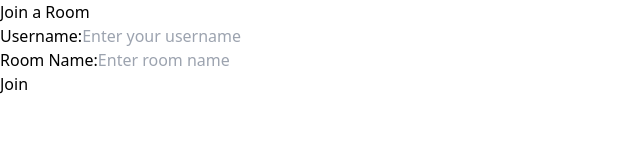
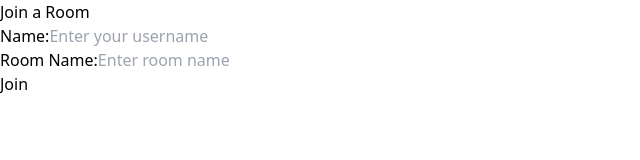
Before and after one commit to rakshit0960/Chat-Room, a React (Vite) app in the folder client/: page / in a window 1280 px wide. Shown: the top 160 px of the page, without its empty margins (0-640 px from the left). Built offline with nearby package versions, Linux system fonts and the light colour scheme; no server answers.

Commit message:
minor change

```diff
--- a/client/src/pages/HomePage.tsx
+++ b/client/src/pages/HomePage.tsx
@@ -40,7 +40,7 @@ export default function HomePage() {
         <h1 className="text-center text-4xl mb-8">Join a Room</h1>
         <div className="flex flex-col gap-2">
           <label htmlFor="username" className="text-lg">
-            Username:
+            Name:
           </label>
           <input
             required={true}
```
Also changed, not shown: 1 other file (tests, documents, lock files or other folders).
